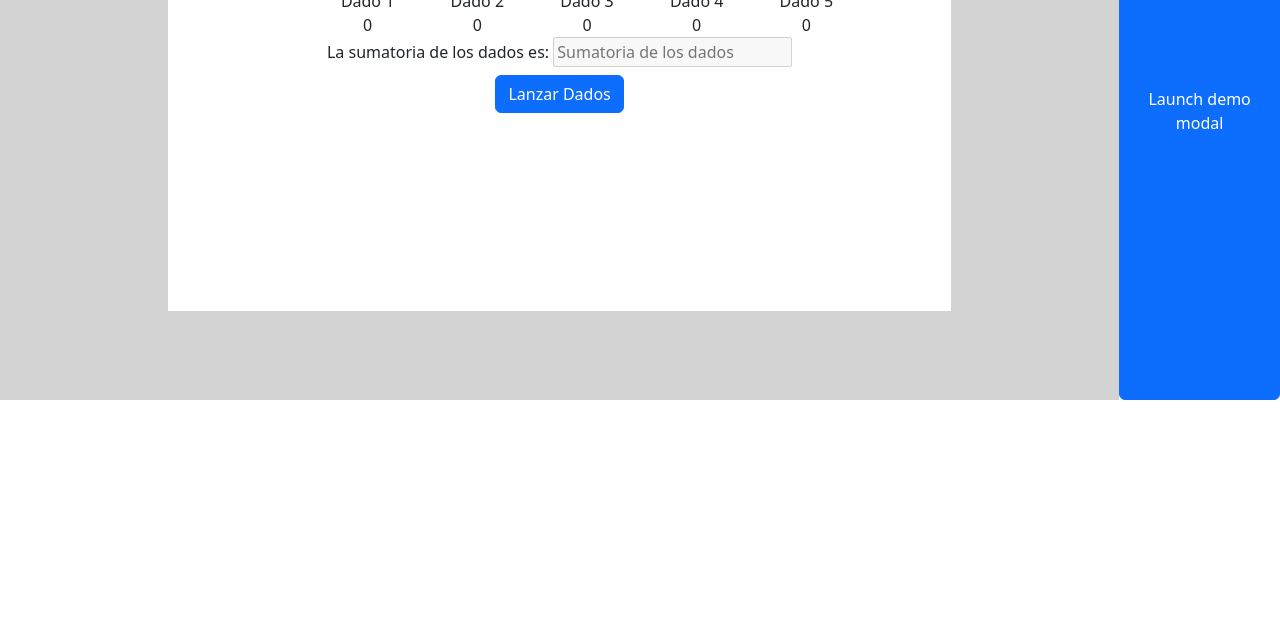
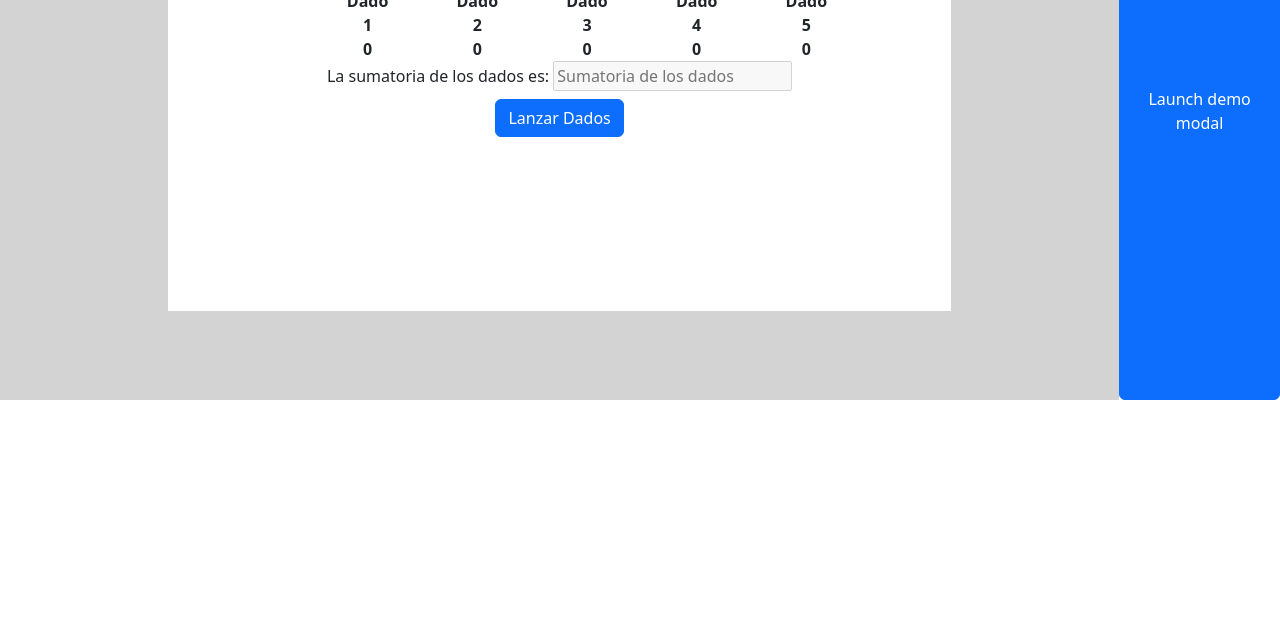
Before and after one commit to SandroMassi/JuegoNumerosPrimos, a plain HTML site: page index.html in a window 1280 px wide. Shown: the part 179-800 px from the top of the page. Drawn offline with nearby package versions, Linux system fonts and the light colour scheme.

Commit message:
modificado

```diff
--- a/sass/styles.scss
+++ b/sass/styles.scss
@@ -70,3 +70,7 @@ header {
     margin-left: 10%;
 
 }
+label
+{
+    font-weight: bold;
+}
```
Also changed, not shown: sass/styles.css.
